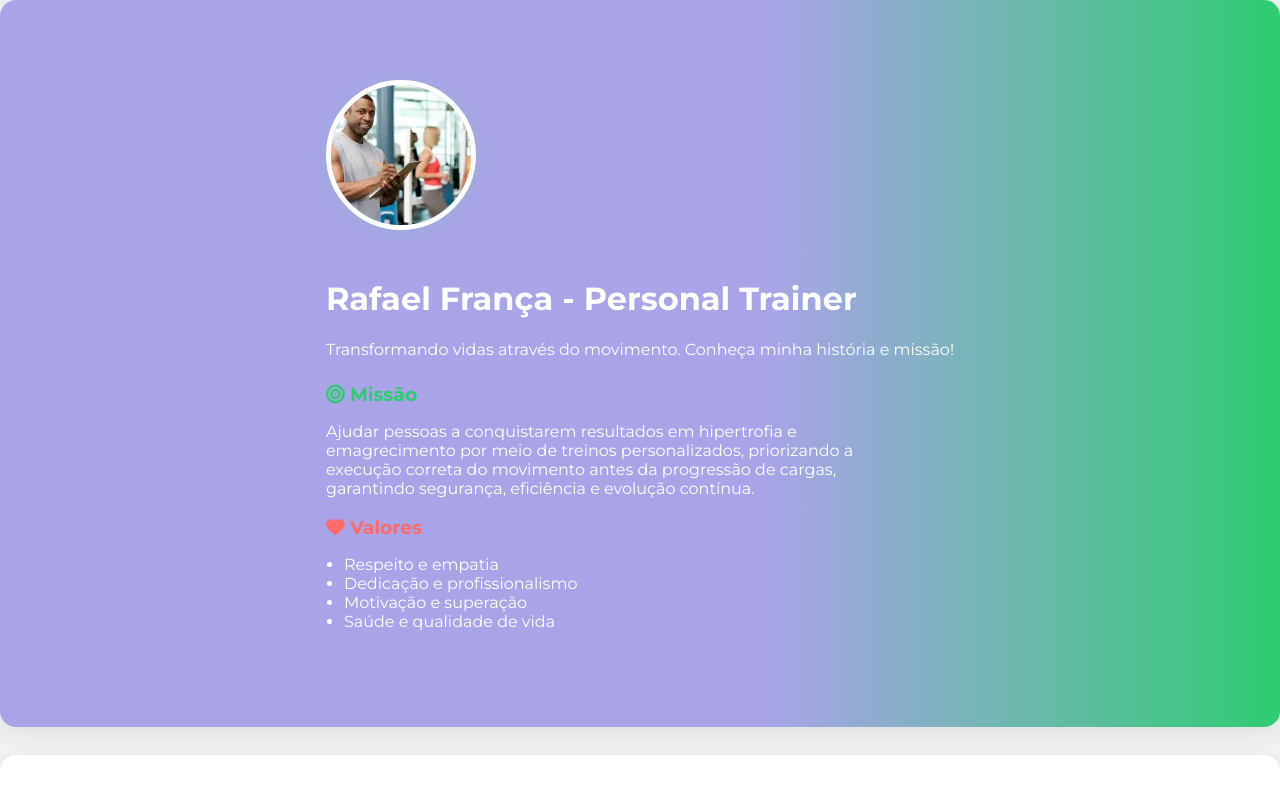
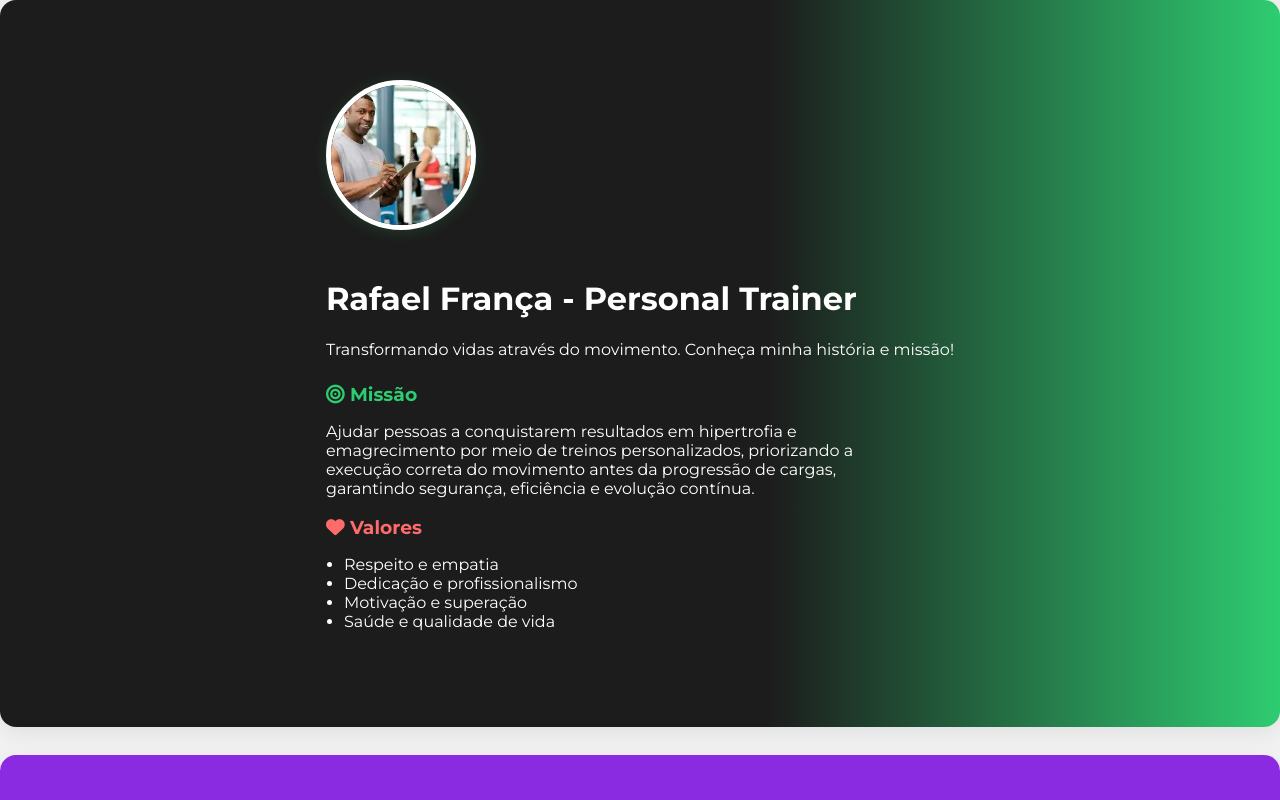
Before and after one commit to MateusT11/site_rafa_franca, a plain HTML site: page index.html in a window 1280 px wide. Shown: the top 800 px of the page. Drawn offline with Linux system fonts and the light colour scheme.

Commit message:
Update style.css

```diff
--- a/style.css
+++ b/style.css
@@ -15,7 +15,7 @@ body {
     align-items: center;
     justify-content: center;
     padding: 48px 0;
-    background: #FFFFFF;
+    background: #8A2BE2;
     margin-bottom: 28px;
     border-radius: 16px;
     box-shadow: 0 4px 16px rgba(30,42,56,0.08);
@@ -25,7 +25,7 @@ body {
     box-shadow: 0 8px 32px rgba(79,140,255,0.12);
 }
 .faixa-apresentacao {
-    background: linear-gradient(90deg, #A9A4E8 60%, #2ECC71 100%);
+    background: linear-gradient(90deg, #1C1C1C 60%, #2ECC71 100%);
     color: #fff;
     box-shadow: 0 4px 24px rgba(30,42,56,0.10);
 }
```
